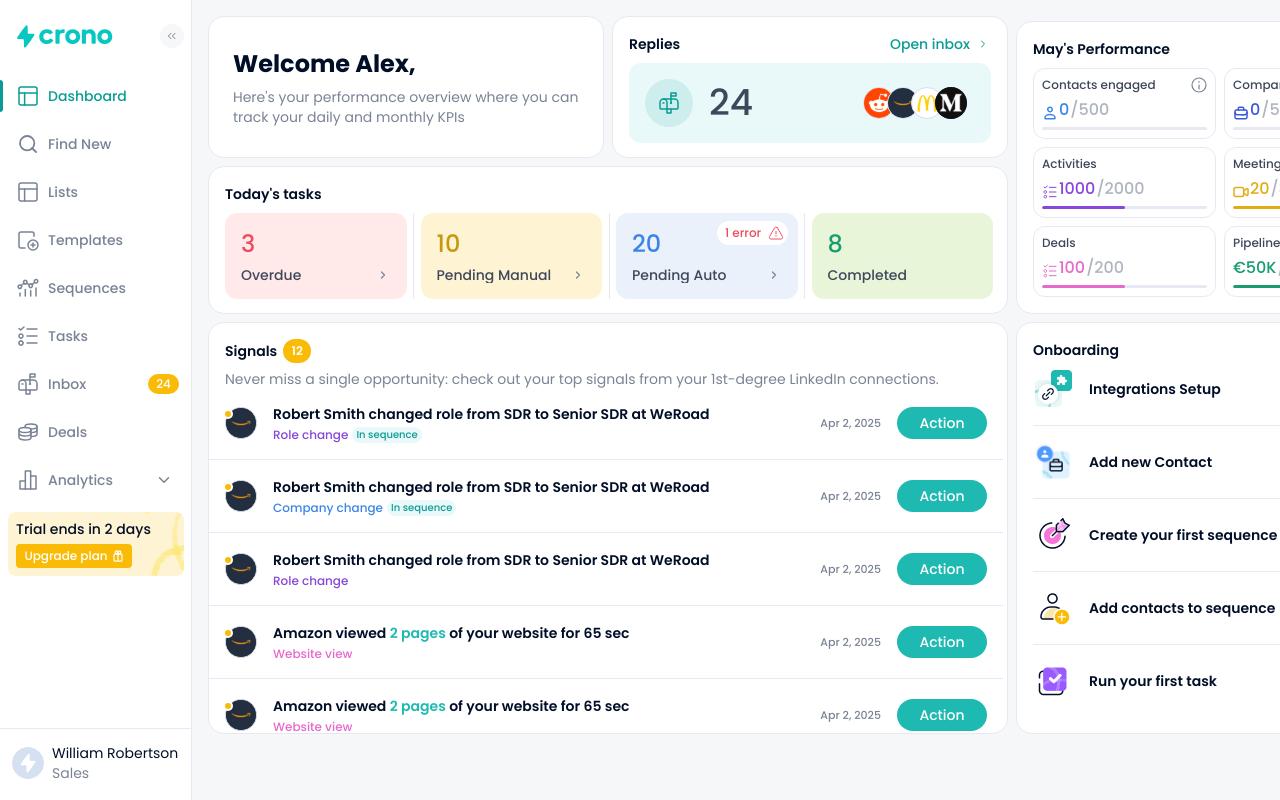
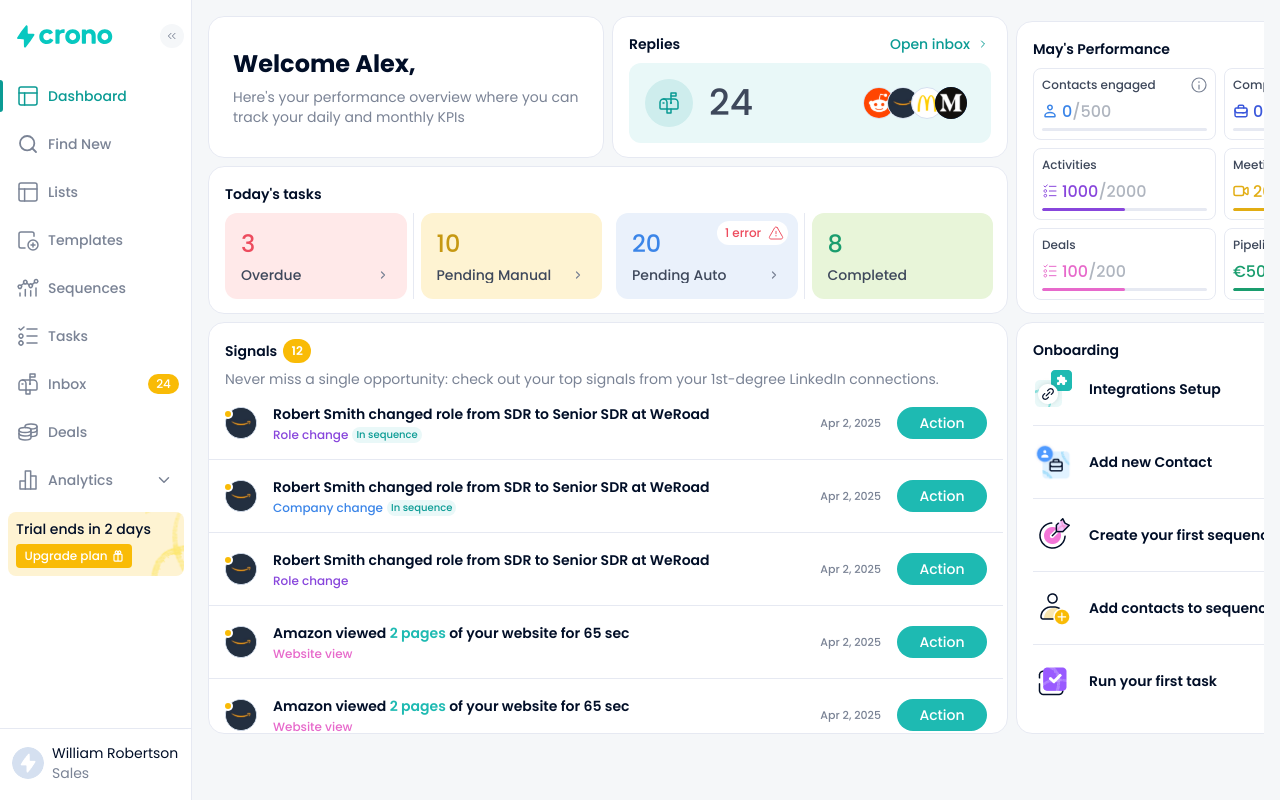
Before and after one commit to gabrielebelloo/crono-dashboard, a React (Vite) app: page /dashboard in a window 1280 px wide. Built offline with nearby package versions, Linux system fonts and the light colour scheme.

Commit message:
refactor: update KpiCard and SignalItem components for improved layout and styling; enhance DashboardPage structure for better responsiveness and visual consistency

```diff
--- a/src/components/ui/KpiCard.tsx
+++ b/src/components/ui/KpiCard.tsx
@@ -31,9 +31,9 @@ export default function KpiCard({
   const progressPct = Math.min(max > 0 ? (current / max) * 100 : 0, 100);
 
   return (
-    <div className="box-border flex h-[71px] w-full min-w-0 max-w-full shrink-0 flex-col rounded-[12px] border border-border p-[8px]">
-      <div className="flex shrink-0 items-center justify-between gap-[4px]">
-        <span className="text-kpi-title min-w-0 truncate">{title}</span>
+    <div className="box-border flex h-[72px] w-full min-w-0 max-w-full shrink-0 flex-col rounded-[8px] border border-border p-2">
+      <div className="flex w-full shrink-0 items-center justify-start gap-1">
+        <span className="text-kpi-title min-w-0 flex-1 truncate text-left">{title}</span>
 
         {tooltip && (
           <div className="relative flex shrink-0 items-center">
@@ -68,21 +68,23 @@ export default function KpiCard({
         )}
       </div>
 
-      <div className="mt-[4px] flex h-6 min-h-6 min-w-0 shrink-0 flex-row items-end gap-px">
-        {Icon && (
-          <span className="flex h-6 w-4 shrink-0 items-end justify-center">
+      <div className="mt-1 flex w-full min-w-0 shrink-0 flex-row items-center justify-start gap-1">
+        {Icon ? (
+          <span className="flex h-4 w-4 shrink-0 items-center justify-center">
             <Icon className="block h-4 w-4 shrink-0" style={{ color }} aria-hidden="true" />
           </span>
-        )}
+        ) : null}
+        <span className="mt-[3px] inline-flex min-w-0 shrink items-baseline gap-0">
           <span
-          className="text-kpi-metric min-w-0 shrink translate-y-px leading-6 truncate"
+            className="min-w-0 truncate text-left text-kpi-metric leading-6 tabular-nums"
             style={{ color }}
           >
             {prefix}
             {formatNumber(current, suffix)}
           </span>
-        <span className="text-kpi-metric-max shrink-0 translate-y-px leading-6 truncate">
+          <span className="shrink-0 whitespace-nowrap text-kpi-metric-max leading-6 tabular-nums">
             /{formatNumber(max, suffix)}
+          </span>
         </span>
       </div>
 
--- a/src/components/ui/SignalItem.tsx
+++ b/src/components/ui/SignalItem.tsx
@@ -100,10 +100,10 @@ export default function SignalItem({ signal, onComplete, onDelete }: Props) {
 
           {open && (
             <div
-              className="absolute left-1/2 top-full z-30 mt-2 box-border flex w-[min(100vw-2rem,216px)] -translate-x-1/2 flex-col items-start gap-[10px] rounded-[16px] border border-border bg-white p-2 shadow-[0_4px_8px_rgba(0,0,0,0.1)] sm:left-auto sm:right-0 sm:translate-x-0 sm:w-[216px]"
+              className="absolute left-1/2 top-full z-30 mt-2 box-border flex h-[96px] w-[min(100vw-2rem,216px)] -translate-x-1/2 flex-col items-start gap-[10px] rounded-[16px] border border-border bg-white p-2 shadow-[0_4px_8px_rgba(0,0,0,0.1)] sm:left-auto sm:right-0 sm:h-[96px] sm:w-[216px] sm:translate-x-0"
               role="menu"
             >
-              <div className="flex w-full flex-col items-center gap-1">
+              <div className="flex h-[80px] w-full flex-col items-center gap-0 self-stretch">
                 <button
                   type="button"
                   role="menuitem"
@@ -111,7 +111,7 @@ export default function SignalItem({ signal, onComplete, onDelete }: Props) {
                     onComplete(signal.id);
                     setOpen(false);
                   }}
-                  className="box-border flex h-10 w-full cursor-pointer flex-row items-center gap-2 rounded-lg !bg-[var(--light-color)] px-2 py-2 text-left transition-colors duration-150 hover:!bg-[var(--hover-color)] active:opacity-90"
+                  className="box-border flex h-10 w-full min-w-0 cursor-pointer flex-row items-center gap-[8px] rounded-lg bg-transparent p-2 text-left transition-colors duration-150 hover:!bg-[var(--hover-color)] active:opacity-90"
                 >
                   <span className="min-w-0 flex-1 text-b3 leading-4 text-secondary">Complete</span>
                   <CheckmarkIcon className="h-6 w-6 shrink-0 text-secondary" aria-hidden="true" />
@@ -124,7 +124,7 @@ export default function SignalItem({ signal, onComplete, onDelete }: Props) {
                     onDelete(signal.id);
                     setOpen(false);
                   }}
-                  className="box-border flex h-10 w-full cursor-pointer flex-row items-center gap-2 rounded-lg bg-transparent px-2 py-2 text-left transition-colors duration-150 hover:!bg-[var(--hover-color)] active:opacity-90"
+                  className="box-border flex h-10 w-full min-w-0 cursor-pointer flex-row items-center gap-[8px] rounded-lg bg-transparent p-2 text-left transition-colors duration-150 hover:!bg-[var(--hover-color)] active:opacity-90"
                 >
                   <span className="min-w-0 flex-1 text-b3 leading-4 text-dark">Delete</span>
                   <RemoveIcon className="h-6 w-6 shrink-0 text-dark" aria-hidden="true" />
--- a/src/pages/DashboardPage/DashboardPage.tsx
+++ b/src/pages/DashboardPage/DashboardPage.tsx
@@ -22,8 +22,9 @@ export default function DashboardPage() {
   const { signals, complete, remove } = useSignals();
 
   return (
-    <div className="mx-auto w-full min-w-0 max-w-full xl:max-w-[1216px]">
-      <div className="grid w-full min-w-0 auto-rows-min grid-cols-1 gap-2 md:grid-cols-2 md:gap-2 xl:grid-cols-[396px_396px_408px] xl:gap-x-2 xl:gap-y-2 xl:items-start">
+    <div className="ml-0 mr-auto w-full min-w-0 max-w-full xl:max-w-[1216px]">
+      <div className="w-full min-w-0 overflow-x-auto overscroll-x-contain [-ms-overflow-style:none] [scrollbar-width:thin] [&::-webkit-scrollbar]:h-1.5 [&::-webkit-scrollbar-thumb]:rounded-full [&::-webkit-scrollbar-thumb]:bg-border">
+        <div className="grid w-full min-w-0 auto-rows-min grid-cols-1 gap-2 md:grid-cols-2 md:gap-2 xl:min-w-[1216px] xl:grid-cols-[396px_396px_408px] xl:gap-x-2 xl:gap-y-2 xl:items-start">
         <Card className="md:col-span-1 xl:col-start-1 xl:row-start-1 box-border flex w-full max-w-full flex-col gap-2 !p-0 !py-8 !pl-6 !pr-6 md:min-h-[142px] xl:h-[142px] xl:w-[396px] xl:max-w-[396px] xl:shrink-0">
           <h1 className="min-w-0 w-full text-h1 text-dark">Welcome Alex,</h1>
           <p className="min-w-0 w-full text-b1 text-gray">
@@ -85,14 +86,17 @@ export default function DashboardPage() {
               <Fragment key={item.label}>
                 <TaskCard {...item} onClick={() => navigate("/tasks")} />
                 {idx < taskItems.length - 1 && (
-                  <div className="h-[86px] w-px shrink-0 bg-border" aria-hidden />
+                  <div
+                    className={`h-[86px] w-px shrink-0 ${idx === 1 ? "bg-transparent" : "bg-border"}`}
+                    aria-hidden
+                  />
                 )}
               </Fragment>
             ))}
           </div>
         </Card>
 
-        <div className="contents xl:col-span-3 xl:row-start-3 xl:flex xl:min-h-0 xl:min-w-0 xl:w-full xl:max-w-full xl:flex-row xl:items-stretch xl:gap-2">
+        <div className="contents xl:col-span-3 xl:row-start-3 xl:flex xl:min-h-0 xl:min-w-0 xl:w-full xl:max-w-full xl:flex-row xl:flex-wrap xl:items-start xl:justify-start xl:gap-2">
           <Card
             headerTitle="Signals"
             headerCounter={signals.length}
@@ -102,7 +106,7 @@ export default function DashboardPage() {
                 LinkedIn connections.
               </p>
             }
-            className="md:col-span-2 box-border flex w-full min-w-0 flex-col gap-[12px] overflow-hidden max-xl:max-h-[min(60vh,520px)] max-xl:flex-1 xl:h-[412px] xl:min-h-[412px] xl:max-h-[412px] xl:max-w-[800px] xl:min-w-0 xl:flex-1 xl:!p-0 xl:!pb-0 xl:!pt-4"
+            className="md:col-span-2 box-border flex w-full min-w-0 flex-col gap-[12px] overflow-hidden max-xl:max-h-[min(60vh,520px)] max-xl:flex-1 xl:h-[412px] xl:min-h-[412px] xl:max-h-[412px] xl:max-w-[800px] xl:min-w-0 xl:flex-1 xl:self-start xl:!p-0 xl:!pb-0 xl:!pt-4"
           >
             <div className="flex min-h-0 min-w-0 flex-1 flex-col gap-4 overflow-y-auto pr-1">
               {signals.map((signal, idx) => (
@@ -123,7 +127,7 @@ export default function DashboardPage() {
 
           <Card
             headerTitle="Onboarding"
-            className="md:col-span-2 box-border flex w-full min-w-0 flex-col overflow-hidden max-xl:max-h-[min(60vh,520px)] max-xl:flex-1 xl:h-[412px] xl:min-h-[412px] xl:max-h-[412px] xl:w-[408px] xl:max-w-[408px] xl:shrink-0"
+            className="md:col-span-2 box-border flex w-full min-w-0 flex-col overflow-hidden max-xl:max-h-[min(60vh,520px)] max-xl:flex-1 xl:h-[412px] xl:min-h-[412px] xl:max-h-[412px] xl:w-[408px] xl:max-w-[408px] xl:shrink-0 xl:self-start"
           >
             <div className="flex min-h-0 min-w-0 w-full flex-1 flex-col items-stretch gap-4 overflow-y-auto pr-1">
               {onboardingItems.map((item, idx) => (
@@ -137,6 +141,7 @@ export default function DashboardPage() {
             </div>
           </Card>
         </div>
+        </div>
       </div>
     </div>
   );
```
Lines whose indentation alone changed are shown as unchanged.
